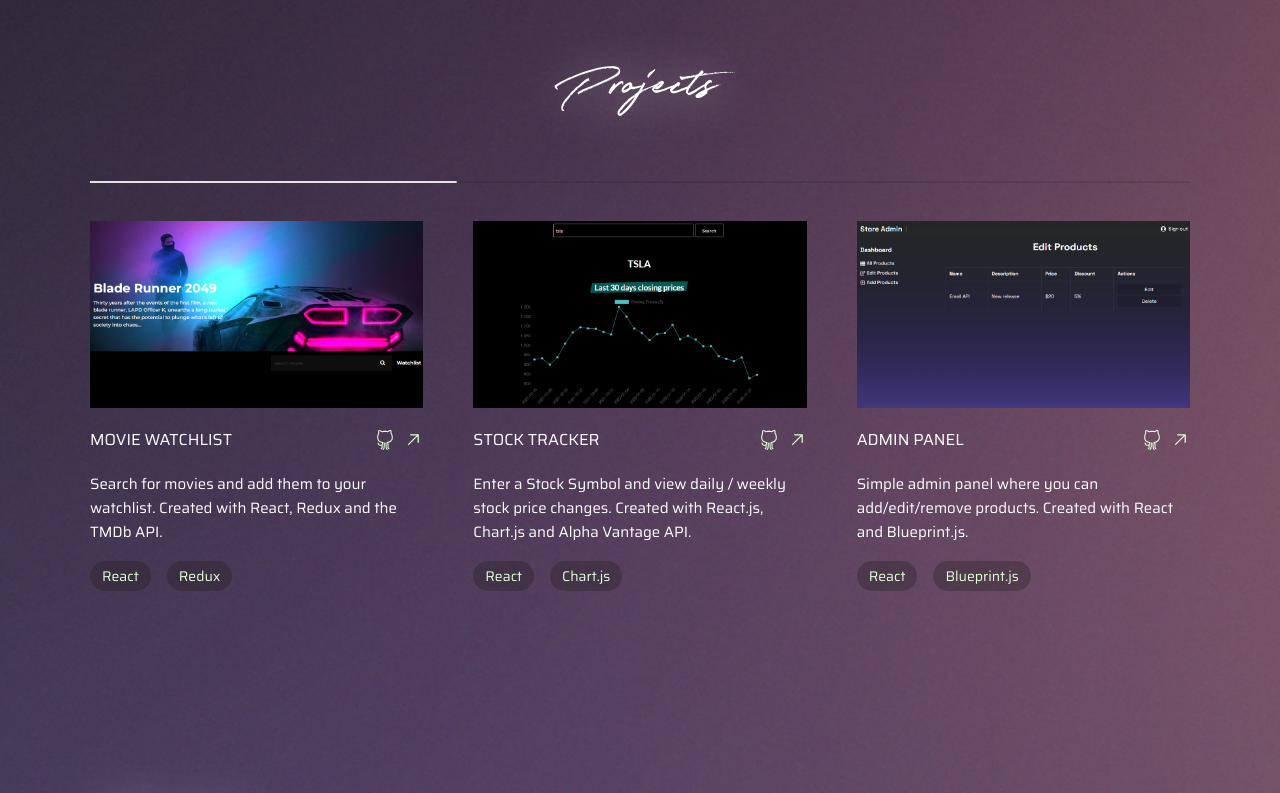
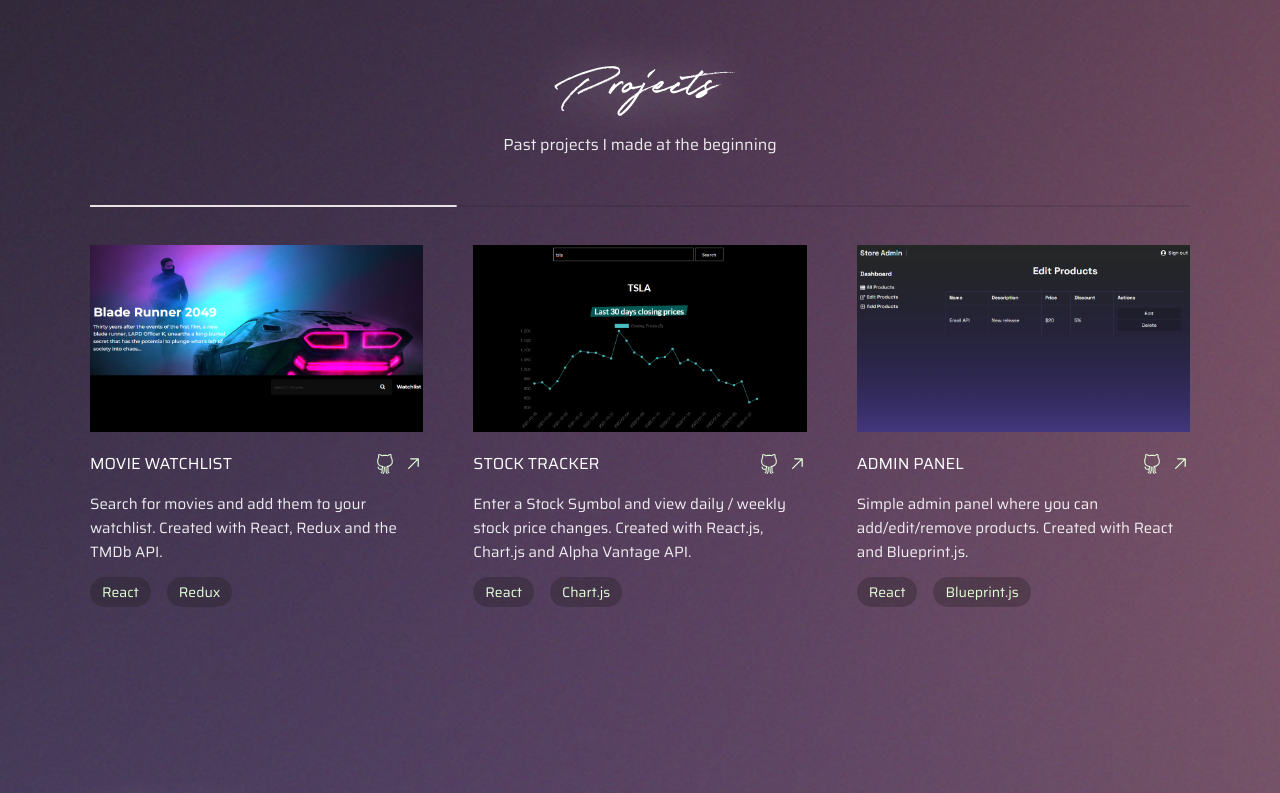
Before and after one commit to lillae/nextjs-portfolio-v2, a Next.js app: page / in a window 1280 px wide. Shown: the part 840-1633 px from the top of the page. Built offline with nearby package versions, Linux system fonts and the light colour scheme.

Commit message:
padding changes

```diff
--- a/src/app/globals.css
+++ b/src/app/globals.css
@@ -57,18 +57,14 @@
 		@apply w-full max-w-[600px] lg:max-w-container mx-auto px-5 1lg:px-0;
 	}
 
-	.active {
-		@apply text-accent;
-	}
-
 	input,
 	textarea {
 		@apply bg-layout/40 backdrop-blur-sm py-2 px-1 w-full focus:outline-none focus:border-accent focus:shadow-btn border border-transparent;
 	}
 
-	/*@media screen and (min-height: 750px){
-
-	} */
+	p {
+		@apply text-primary/90;
+	}
 }
 
 .swiper-button-next,
--- a/src/components/projects/projects-component.js
+++ b/src/components/projects/projects-component.js
@@ -4,12 +4,11 @@ import { ProjectsCarousel } from ".";
 const Projects = ({ strings }) => {
 	const { title, subtitle } = strings;
 	return (
-		<section
-			id='projects'
-			className='snap-start flex flex-col justify-center'>
+		<section id='projects' className='snap-start flex flex-col justify-center'>
 			<div className='wrapper'>
 				<div className='mb-12 text-center'>
 					<TitleTwo>{title}</TitleTwo>
+					<p className='text-white/90'>{subtitle}</p>
 				</div>
 				<ProjectsCarousel strings={strings} />
 			</div>
--- a/src/components/projects/projects-slide-component.js
+++ b/src/components/projects/projects-slide-component.js
@@ -16,6 +16,7 @@ const ProjectsSlide = ({ card }) => {
 					className='object-cover object-center'
 				/>
 			</div>
+			<div className='content space-y-4'>
 				<div className='flex justify-between'>
 					<TitleFour>{title}</TitleFour>
 					<div className='flex items-center justify-center space-x-2'>
@@ -26,13 +27,14 @@ const ProjectsSlide = ({ card }) => {
 						))}
 					</div>
 				</div>
-			<p className='text-15 h-[72px]'>{description}</p>
+				<p className='text-15 lg:h-[72px]'>{description}</p>
 				<div className='space-x-4 pb-8'>
 					{stack.map(({ name }, index) => (
 						<StackTag key={index}>{name}</StackTag>
 					))}
 				</div>
 			</div>
+		</div>
 	);
 };
 
--- a/src/strings/strings.js
+++ b/src/strings/strings.js
@@ -166,7 +166,7 @@ export const strings = {
 	},
 	projects: {
 		title: "Projects",
-		subtitle: "Simple React and JavaScript projects",
+		subtitle: "Past projects I made at the beginning",
 		cards: [
 			{
 				title: "Movie Watchlist",
```
Also changed, not shown: public/assets/images/backgrounds/frame4-grainy.jpg (added). Lines whose indentation alone changed are shown as unchanged.
